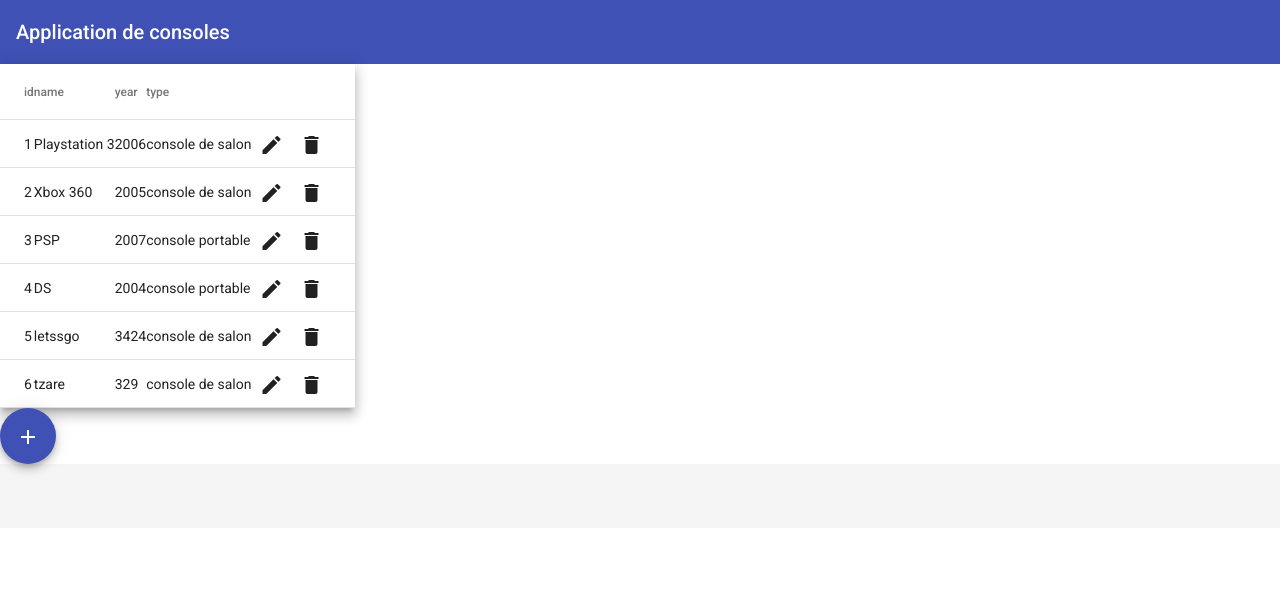
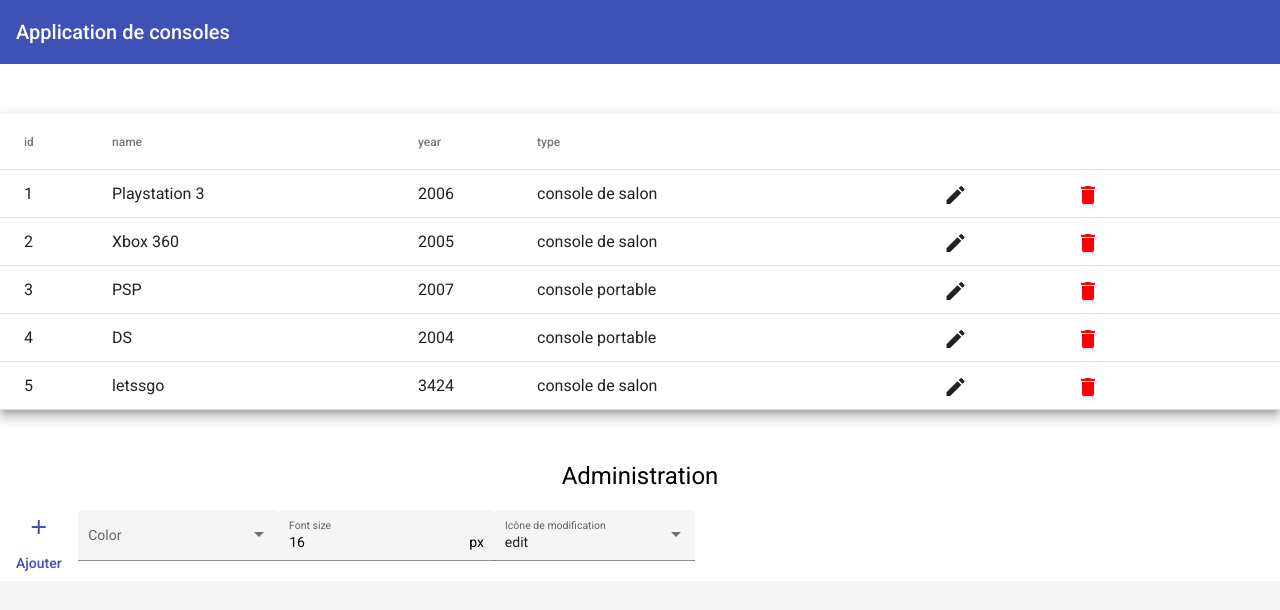
Before and after one commit to florianhochart/consoles, an Angular app: page /consoles in a window 1280 px wide. Shown: the top 610 px of the page. Built offline with nearby package versions, Linux system fonts and the light colour scheme; data requests are answered from the project's data file.

Commit message:
Add admin panel

```diff
--- a/db.json
+++ b/db.json
@@ -39,12 +39,6 @@
       "year": "3424",
       "type": "console de salon",
       "id": 5
-    },
-    {
-      "name": "tzare",
-      "year": "329",
-      "type": "console de salon",
-      "id": 6
     }
   ]
 }
--- a/package.json
+++ b/package.json
@@ -11,6 +11,7 @@
   },
   "private": true,
   "dependencies": {
+    "@angular-material-components/color-picker": "^5.0.2",
     "@angular/animations": "~11.1.1",
     "@angular/cdk": "^11.2.8",
     "@angular/common": "~11.1.1",
--- a/src/app/console/components/console-form/console-form.component.html
+++ b/src/app/console/components/console-form/console-form.component.html
@@ -1,27 +1,27 @@
 <form [formGroup]="consoleForm" (ngSubmit)="onSubmit(consoleForm.value)">
 
-    <h2 mat-dialog-title>Console Form</h2>
+    <h2 mat-dialog-title>Ajouter une console</h2>
     <mat-dialog-content class="mat-typography">
 
             <div>
             <mat-form-field appearance="fill">
-                <mat-label>name</mat-label>
+                <mat-label>Nom</mat-label>
                 <input matInput placeholder="Xbox 360" type="text" formControlName="name" required>
-                <mat-icon matPrefix>sentiment_very_satisfied</mat-icon>
+                <mat-icon matPrefix>person</mat-icon>
               </mat-form-field>
             </div>
 
             <div>
                 <mat-form-field appearance="fill">
-                    <mat-label>year</mat-label>
-                    <input matInput placeholder="2005" type="text" formControlName="year" required>
-                    <mat-icon matPrefix>sentiment_very_satisfied</mat-icon>
+                    <mat-label>Année</mat-label>
+                    <input matInput placeholder="2005*" type="text" formControlName="year" required>
+                    <mat-icon matPrefix>calendar_today</mat-icon>
                   </mat-form-field>
             </div>
 
             <div>
                 <mat-form-field appearance="fill">
-                    <mat-label>type</mat-label>
+                    <mat-label>Type</mat-label>
                     <mat-select formControlName="type" required>
                       <mat-option *ngFor="let type of types" [value]="type">
                         {{type}}
@@ -32,7 +32,7 @@
 
     </mat-dialog-content>
     <mat-dialog-actions align="end">
-      <button mat-button mat-dialog-close>Cancel</button>
-      <button mat-button type="submit" cdkFocusInitial [disabled]="!consoleForm.valid">Ajout</button>
+      <button mat-button mat-dialog-close>Annuler</button>
+      <button mat-button type="submit" cdkFocusInitial [disabled]="!consoleForm.valid">Ajouter</button>
     </mat-dialog-actions>
     </form>
--- a/src/app/console/pages/console-list/console-list.component.css
+++ b/src/app/console/pages/console-list/console-list.component.css
@@ -0,0 +1,15 @@
+table {
+    width: 100%;
+    margin-top: 50px;
+    margin-bottom: 50px;
+  }
+
+  h1{
+    text-align: center;
+  }
+
+  .admin-actions{
+    display: flex;
+    flex-direction: row;
+    align-items: center;
+  }
--- a/src/app/console/pages/console-list/console-list.component.html
+++ b/src/app/console/pages/console-list/console-list.component.html
@@ -1,20 +1,24 @@
 <table mat-table [dataSource]="consoles$ | async" class="mat-elevation-z8">
 
   <ng-container matColumnDef="id">
-      <th mat-header-cell *matHeaderCellDef >id</th>
-      <td mat-cell *matCellDef="let console">{{ console.id }}</td>
+    <th mat-header-cell *matHeaderCellDef>id</th>
+    <td mat-cell *matCellDef="let console" [style.color]="getColor()" [style.fontSize.px]="getFontSize()">
+      {{ console.id }}</td>
   </ng-container>
   <ng-container matColumnDef="name">
     <th mat-header-cell *matHeaderCellDef>name</th>
-      <td mat-cell *matCellDef="let console">{{ console.name }}</td>
+    <td mat-cell *matCellDef="let console" [style.color]="getColor()" [style.fontSize.px]="getFontSize()">
+      {{ console.name }}</td>
   </ng-container>
   <ng-container matColumnDef="year">
     <th mat-header-cell *matHeaderCellDef>year</th>
-      <td mat-cell *matCellDef="let console">{{ console.year }}</td>
+    <td mat-cell *matCellDef="let console" [style.color]="getColor()" [style.fontSize.px]="getFontSize()">
+      {{ console.year }}</td>
   </ng-container>
   <ng-container matColumnDef="type">
     <th mat-header-cell *matHeaderCellDef>type</th>
-      <td mat-cell *matCellDef="let console">{{ console.type }}</td>
+    <td mat-cell *matCellDef="let console" [style.color]="getColor()" [style.fontSize.px]="getFontSize()">
+      {{ console.type }}</td>
   </ng-container>
 
   <ng-container matColumnDef="update">
@@ -30,7 +34,7 @@
     <th mat-header-cell *matHeaderCellDef></th>
     <td mat-cell *matCellDef="let console">
       <button mat-icon-button (click)="delete(console)">
-          <mat-icon>delete</mat-icon>
+        <mat-icon style="color:red;">delete</mat-icon>
       </button>
     </td>
   </ng-container>
@@ -38,9 +42,53 @@
   <tr mat-header-row *matHeaderRowDef="toto"></tr>
   <tr mat-row *matRowDef="let row; columns: toto"></tr>
 </table>
-  <button mat-fab color="primary"(click)="openDialog(false, undefined)">
+
+<div class="admin">
+  <h1>Administration</h1>
+  <div class="admin-actions">
+    <button mat-button color="primary" (click)="openDialog(false, undefined)">
       <mat-icon>add</mat-icon>
+      <br>
+      <label>Ajouter</label>
     </button>
+
+    <form class="fontsize-container" [formGroup]="options">
+      <mat-form-field appearance="fill" [color]="colorControl.value">
+        <mat-label>Color</mat-label>
+        <mat-select [formControl]="colorControl">
+          <mat-option value="green">Vert</mat-option>
+          <mat-option value="Red">Rouge</mat-option>
+          <mat-option value="magenta">Magenta</mat-option>
+        </mat-select>
+      </mat-form-field>
+
+      <mat-form-field appearance="fill" [color]="colorControl.value">
+        <mat-label>Font size</mat-label>
+        <input matInput type="number" placeholder="Ex. 12" [formControl]="fontSizeControl" min="10" max="35">
+        <span matSuffix>px</span>
+        <mat-error *ngIf="fontSizeControl.invalid">Taille Minimal: 10px</mat-error>
+      </mat-form-field>
+    </form>
+
+    <form class="update-icon-container" [formGroup]="options">
+      <mat-form-field appearance="fill" [color]="colorControl.value">
+        <mat-label>Icône de modification</mat-label>
+        <mat-select [formControl]="updateControl">
+          <mat-option value="edit">
+            <mat-icon>edit</mat-icon>
+          </mat-option>
+          <mat-option value="settings">
+            <mat-icon>settings</mat-icon>
+          </mat-option>
+          <mat-option value="update">
+            <mat-icon>update</mat-icon>
+          </mat-option>
+        </mat-select>
+      </mat-form-field>
+    </form>
+  </div>
+</div>
+
 
 
 <!--
--- a/src/app/console/pages/console-list/console-list.component.ts
+++ b/src/app/console/pages/console-list/console-list.component.ts
@@ -1,4 +1,5 @@
 import { Component, OnInit } from '@angular/core';
+import { FormBuilder, FormControl, FormGroup, Validators } from '@angular/forms';
 import { MatDialog } from '@angular/material/dialog';
 import { Observable } from 'rxjs';
 import { Console } from 'src/app/core/models/console';
@@ -15,11 +16,23 @@
 export class ConsoleListComponent implements OnInit {
   consoles$: Observable<Console[]>;
   toto = ['id', 'name', 'year', 'type', 'update', 'delete'];
+  options: FormGroup;
+  colorControl = new FormControl('primary');
+  fontSizeControl = new FormControl(16, Validators.min(10));
+  updateControl = new FormControl('edit');
 
   constructor(
     private _consoleService: ConsoleService,
-    public dialog: MatDialog
-  ) {}
+    public dialog: MatDialog,
+    public fb: FormBuilder
+  ) {
+    this.options = fb.group({
+      color: this.colorControl,
+      fontSize: this.fontSizeControl,
+      updateIcon : this.updateControl
+    });
+  }
+
 
   ngOnInit(): void {
    this.loadData();
@@ -49,4 +62,16 @@
     });
   }
 
+  getFontSize() {
+    return Math.max(10, this.fontSizeControl.value);
+  }
+
+  getColor() {
+    return (this.colorControl.value);
+  }
+
+  getUpdateIcon() {
+    return (this.updateControl.value);
+  }
+
 }
--- a/src/app/shared/components/not-found/not-found.component.html
+++ b/src/app/shared/components/not-found/not-found.component.html
@@ -1 +1 @@
-<p>not-found works!</p>
+<p>Erreur ! Vous essayez d'acceder à une page qui n'existe pas.</p>
```
Also changed, not shown: 1 other file (tests, documents, lock files or other folders). Lines whose indentation alone changed are shown as unchanged.
